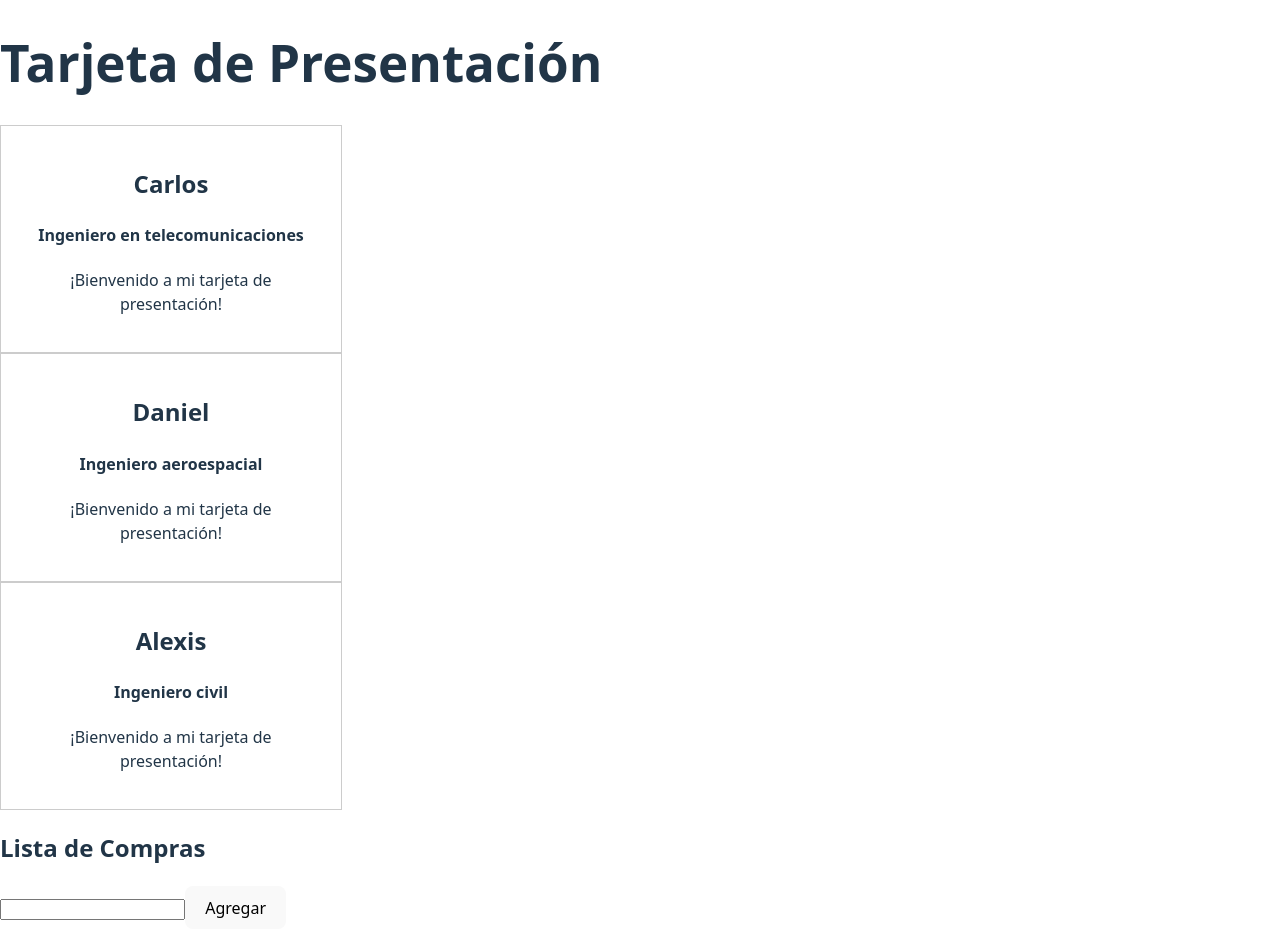
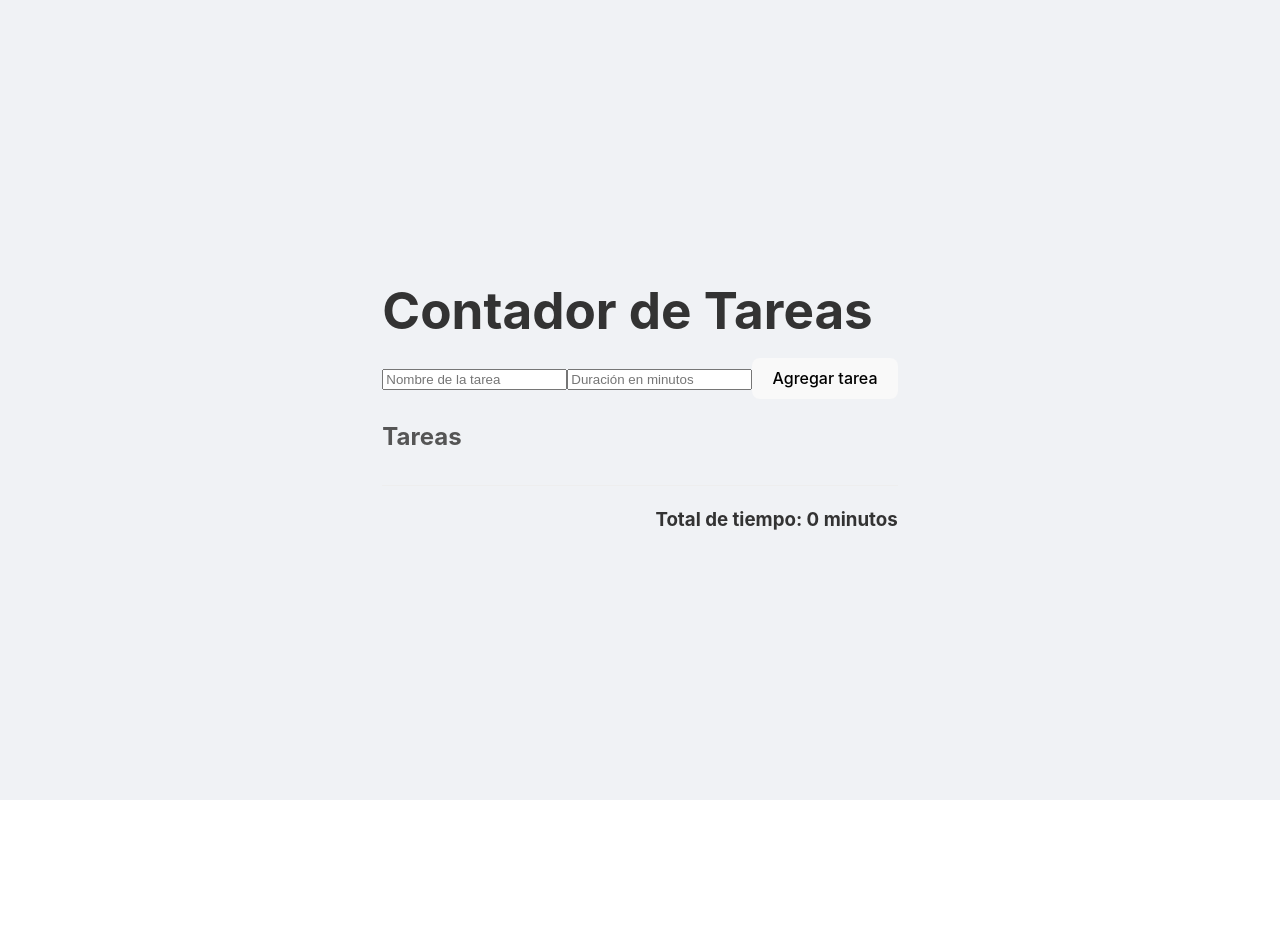
Before and after one commit to danielgp42/Introduccion_react, a React (Vite) app in the folder Proyecto1-Tarjeta_presentacion/mi-tarjeta/: page / in a window 1280 px wide. After the commit the page ends 800 px from the top, so only its background shows below. Built offline with nearby package versions, Linux system fonts and the light colour scheme.

Commit message:
Proyecto 3

```diff
--- a/Proyecto1-Tarjeta_presentacion/mi-tarjeta/src/App.jsx
+++ b/Proyecto1-Tarjeta_presentacion/mi-tarjeta/src/App.jsx
@@ -1,23 +1,65 @@
-import Tarjeta from './Tarjeta';
-import ListaCompras from './Listacompras';
+import React, { useState, useEffect, useMemo } from 'react';
+import "./Compras.css";
+
 function App() {
+  const [tareas, setTareas] = useState([]);
+  const [nuevaTarea, setNuevaTarea] = useState('');
+  const [duracion, setDuracion] = useState('');
+
+  const calcularTiempoTotal = useMemo(() => {
+    console.log("Calculando tiempo total...");
+    return tareas.reduce((total, tarea) => total + tarea.duracion, 0);
+  }, [tareas]); // Solo se recalcula cuando cambian las tareas
+
+  // Efecto secundario: Actualizar el título del documento cada vez que cambia el total
+  useEffect(() => {
+    // Usamos el valor directamente de totalTiempoCalculado
+    document.title = `Total: ${calcularTiempoTotal} minutos`;
+  }, [calcularTiempoTotal]); // Se ejecuta cada vez que el totalTiempoCalculado cambia
+
+  // Función para agregar una nueva tarea
+  const agregarTarea = (e) => {
+    e.preventDefault(); // Previene la recarga de la página
+
+    if (nuevaTarea.trim() !== '' && duracion.trim() !== '') {
+      const nuevaTareaObj = {
+        nombre: nuevaTarea,
+        duracion: parseInt(duracion) // Asegúrate de que la duración sea un número
+      };
+      setTareas([...tareas, nuevaTareaObj]);
+      setNuevaTarea('');
+      setDuracion('');
+    }
+  };
+
+
   return (
     <div>
-      <h1>Tarjeta de Presentación</h1>
-      {/* Renderizamos el componente Tarjeta */}
-      <Tarjeta
-        nombre={"Carlos"}
-        profesion={"Ingeniero en telecomunicaciones"}
-      />
-      <Tarjeta
-        nombre={"Daniel"}
-        profesion={"Ingeniero aeroespacial"}
-      />
-      <Tarjeta
-        nombre={"Alexis"}
-        profesion={"Ingeniero civil"}
-      />
-      <ListaCompras/>
+      <h1>Contador de Tareas</h1>
+      <div>
+        <input
+          type="text"
+          value={nuevaTarea}
+          onChange={(e) => setNuevaTarea(e.target.value)}
+          placeholder="Nombre de la tarea"
+        />
+        <input
+          type="number"
+          value={duracion}
+          onChange={(e) => setDuracion(e.target.value)}
+          placeholder="Duración en minutos"
+        />
+        <button onClick={agregarTarea}>Agregar tarea</button>
+      </div>
+
+      <h2>Tareas</h2>
+      <ul>
+        {tareas.map((tarea, index) => (
+          <li key={index}>{tarea.nombre}: {tarea.duracion} minutos</li>
+        ))}
+      </ul>
+
+      <h3>Total de tiempo: {calcularTiempoTotal} minutos</h3>
     </div>
   );
 }
--- /dev/null
+++ b/Proyecto1-Tarjeta_presentacion/mi-tarjeta/src/Compras.css
@@ -0,0 +1,93 @@
+
+body {
+  font-family: 'Inter', sans-serif;
+  background-color: #f0f2f5;
+  display: flex;
+  justify-content: center;
+  align-items: center;
+  min-height: 100vh;
+  margin: 0;
+  color: #b83434;
+}
+
+.task-counter-container {
+  background-color: #ffffff;
+  padding: 30px;
+  border-radius: 10px;
+  box-shadow: 0 4px 12px rgba(0, 0, 0, 0.1);
+  width: 100%;
+  max-width: 600px;
+  text-align: center;
+}
+h1 {
+  color: #333;
+  margin-bottom: 20px;
+}
+
+h2 {
+  color: #555;
+  margin-bottom: 15px;
+}
+
+h3 {
+  text-align: right;
+  color: #333;
+  margin-top: 30px;
+  border-top: 1px solid #eee;
+  padding-top: 20px;
+}
+
+.input-form {
+  display: flex;
+  gap: 10px;
+  margin-bottom: 30px;
+  justify-content: center;
+}
+
+.input-form input[type="text"],
+.input-form input[type="number"] {
+  padding: 10px;
+  border: 1px solid #ddd;
+  border-radius: 5px;
+  flex-grow: 1;
+  font-size: 16px;
+}
+
+.input-form input[type="number"] {
+  width: 120px;
+}
+
+.input-form button {
+  padding: 10px 15px;
+  background-color: #25c12a;
+  color: white;
+  border: none;
+  border-radius: 5px;
+  cursor: pointer;
+  font-size: 16px;
+  transition: background-color 0.3s ease, box-shadow 0.3s ease;
+  box-shadow: 0 2px 4px rgba(0,0,0,0.1);
+}
+
+.input-form button:hover {
+  background-color: #1bba23;
+  box-shadow: 0 4px 8px rgba(0,0,0,0.15);
+}
+
+/* Estilos para la lista de tareas */
+.task-list {
+  list-style: none;
+  padding: 0;
+}
+
+.task-list li {
+  background-color: #f9f9f9;
+  padding: 12px 15px;
+  margin-bottom: 8px;
+  border-radius: 5px;
+  display: flex;
+  justify-content: space-between;
+  align-items: center;
+  border-left: 4px solid #4CAF50;
+  font-size: 16px;
+}
```
